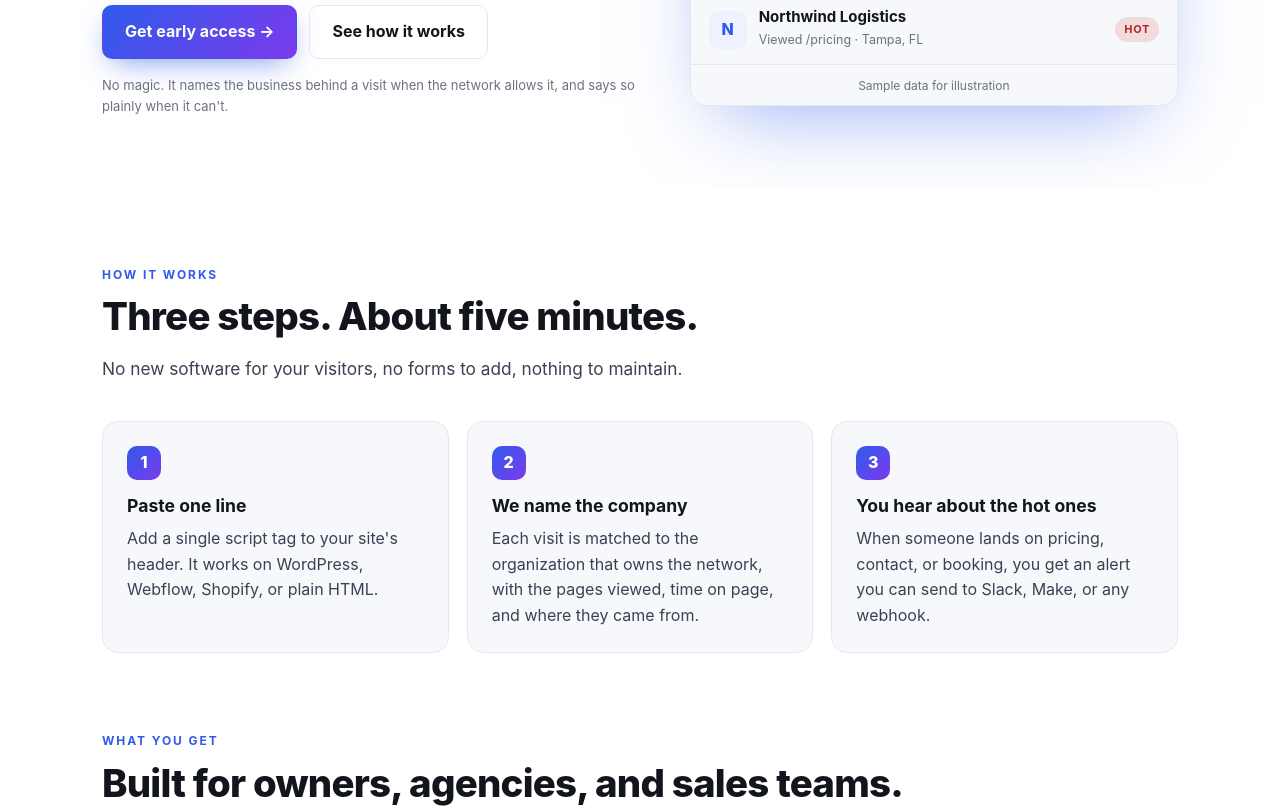
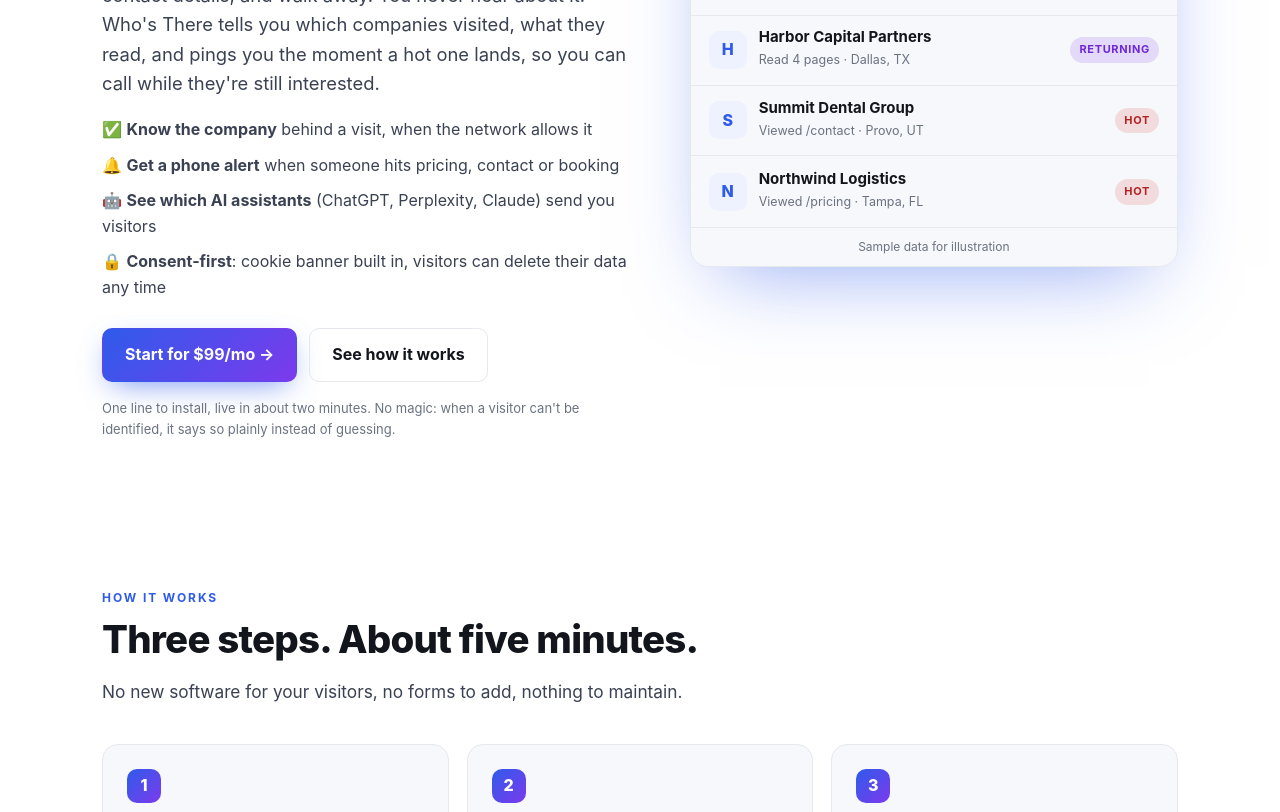
Before and after one commit to scotttischler-byte/airecommend-site, a plain HTML site: page known-visitor/src/landing.html in a window 1280 px wide. Shown: the part 498-1310 px from the top of the page. Drawn offline with Linux system fonts and the light colour scheme.

Commit message:
Landing: stronger sales pitch in hero
Co-Authored-By: Claude Sonnet 5.5 <noreply@anthropic.com>
Claude-Session: https://claude.ai/code/session_0166YBNSjt8zeL5BEk1WF2nw

```diff
--- a/known-visitor/src/landing.html
+++ b/known-visitor/src/landing.html
@@ -88,10 +88,16 @@ footer .wrap{display:flex;justify-content:space-between;gap:16px;flex-wrap:wrap;
 <header class="hero"><div class="wrap">
 <div>
 <div class="kick">AIrecommend.ai · Who's There</div>
-<h1>See who's on your website <em>before they fill out a form.</em></h1>
-<p class="sub">Who's There shows which companies visit, which pages they read, and the moment a hot visitor lands. One line to install. Consent-aware from day one.</p>
-<div class="cta"><a class="btn p" href="#access">Get early access →</a><a class="btn g" href="#how">See how it works</a></div>
-<div class="fine">No magic. It names the business behind a visit when the network allows it, and says so plainly when it can't.</div>
+<h1>Most visitors leave without a word. <em>Now you'll know who they were.</em></h1>
+<p class="sub">Every day, businesses read your pricing page, check your contact details, and walk away. You never hear about it. Who's There tells you which companies visited, what they read, and pings you the moment a hot one lands, so you can call while they're still interested.</p>
+<ul style="list-style:none;padding:0;margin:18px 0 6px;display:grid;gap:10px;color:var(--ink2);font-size:16px">
+<li>✅ <b>Know the company</b> behind a visit, when the network allows it</li>
+<li>🔔 <b>Get a phone alert</b> when someone hits pricing, contact or booking</li>
+<li>🤖 <b>See which AI assistants</b> (ChatGPT, Perplexity, Claude) send you visitors</li>
+<li>🔒 <b>Consent-first</b>: cookie banner built in, visitors can delete their data any time</li>
+</ul>
+<div class="cta"><a class="btn p" href="/whosthere/signup">Start for $99/mo →</a><a class="btn g" href="#how">See how it works</a></div>
+<div class="fine">One line to install, live in about two minutes. No magic: when a visitor can't be identified, it says so plainly instead of guessing.</div>
 </div>
 <div class="feed" aria-label="Sample live visitor feed">
 <div class="top"><span class="live">Live visitors</span><span>Last 24 hours</span></div>
```
Also changed, not shown: known-visitor/worker.js (+1 -1 lines).
